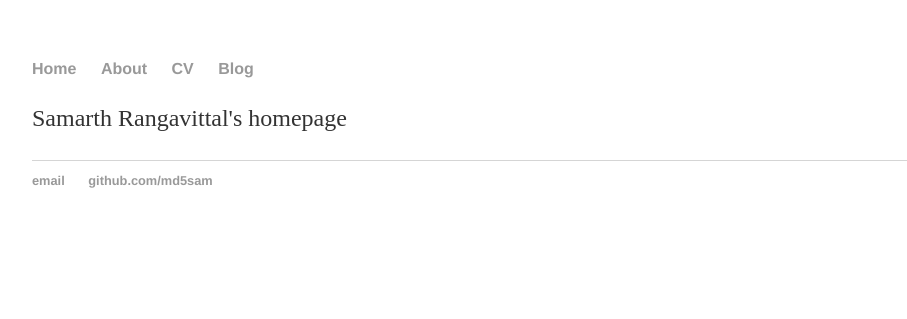
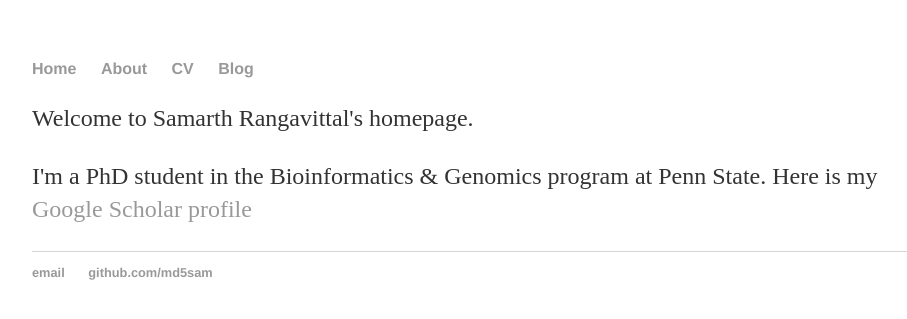
Before and after one commit to md5sam/md5sam.github.io, a Jekyll site: the page built from index.html, in a window 1280 px wide. Shown: the top 319 px of the page, without its empty margins (160-1067 px from the left). Built offline with Jekyll 4.4.1, drawn with Linux system fonts in a browser that asks for light colours.

Commit message:
added google scholar

```diff
--- a/index.html
+++ b/index.html
@@ -4,5 +4,7 @@ title: Samarth Rangavittal
 ---
 <div class="blurb">
 
-	<p> Samarth Rangavittal's homepage </p>
+	<p> Welcome to Samarth Rangavittal's homepage. </p>
+
+	<p> I'm a PhD student in the Bioinformatics & Genomics program at Penn State. Here is my <a href="https://scholar.google.com/citations?user=_r2bMZEAAAAJ&hl=en"> Google Scholar profile </a> </p>
 </div><!-- /.blurb -->
```
